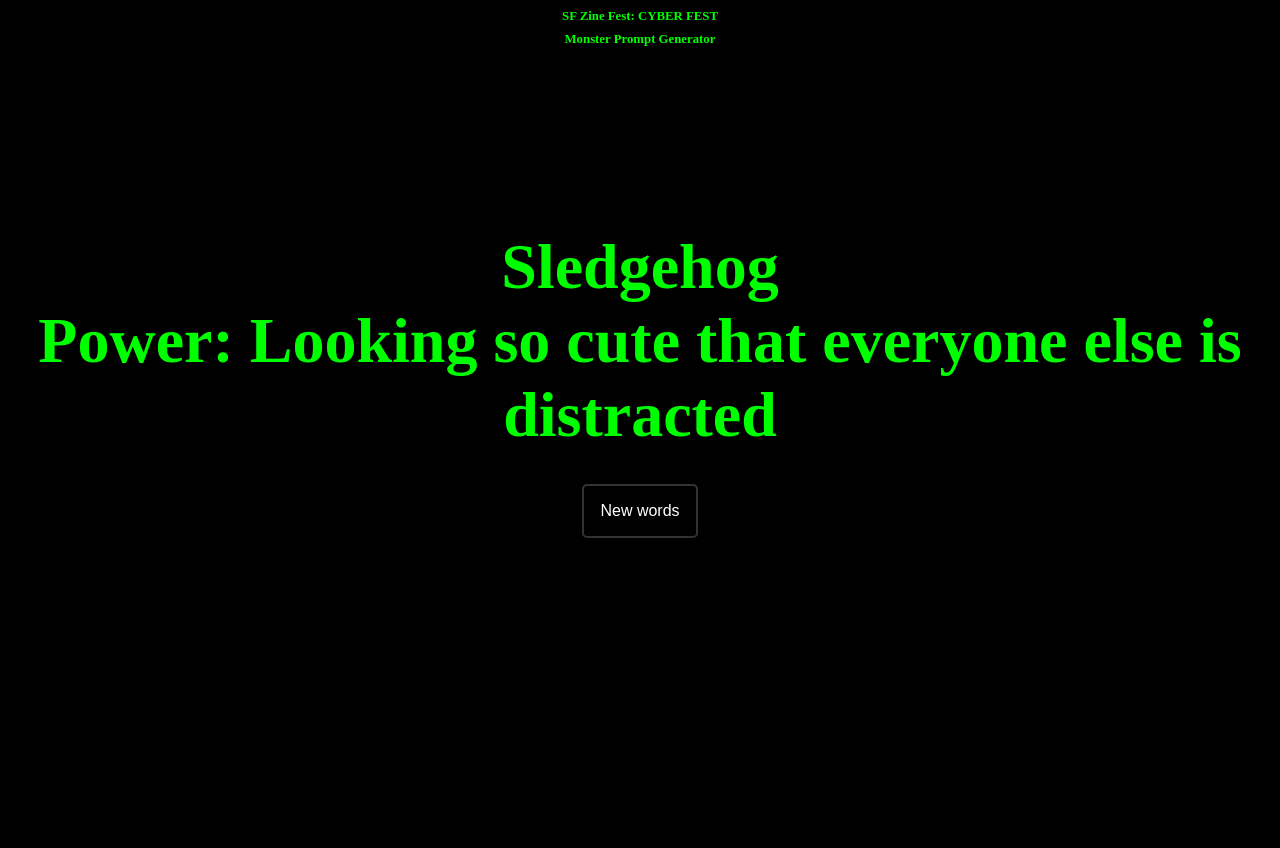
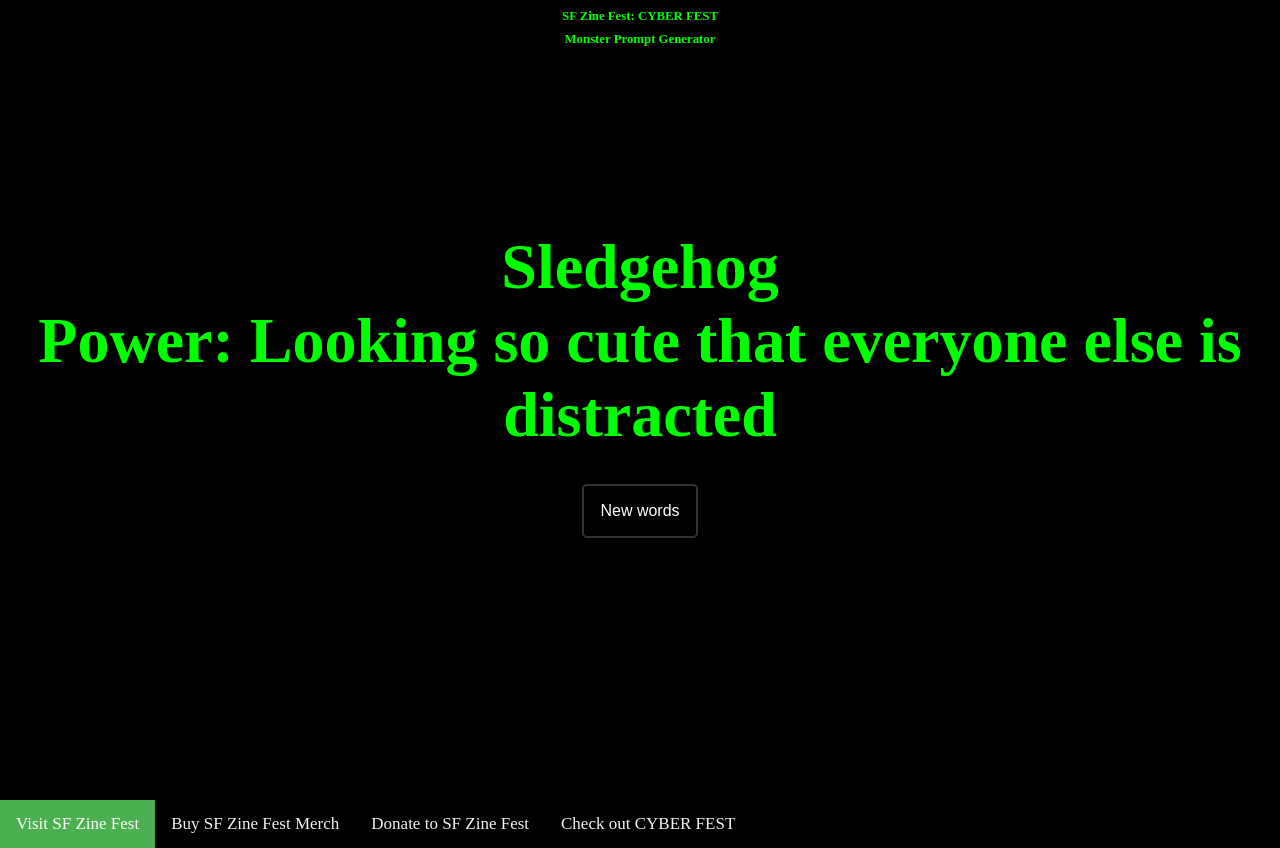
Before and after one commit to ElleEmDee/elleemdee.github.io, a plain HTML site: page sfzfmonster/index.html in a window 1280 px wide. Before the commit the page ends 800 px from the top, so only its background shows below. Drawn offline with Linux system fonts and the light colour scheme; a web font is replaced by a local one.

Commit message:
Add bottom navbar

```diff
--- a/sfzfmonster/index.html
+++ b/sfzfmonster/index.html
@@ -30,6 +30,12 @@
 
   </div>
 </div>
+<div class="navbar">
+  <a href="https://www.sfzinefest.org/" class="active">Visit SF Zine Fest</a>
+  <a href="https://sfzinefest.square.site/s/shop">Buy SF Zine Fest Merch</a>
+  <a href="https://www.flipcause.com/secure/cause_pdetails/Njg4OQ==">Donate to SF Zine Fest</a>
+  <a href="https://www.youtube.com/playlist?list=PLOW1hIh8197AC2T4BTT3Abj8IKuB58Uq6">Check out CYBER FEST</a>
+</div>
 <!-- partial -->
   <script  src="./script.js"></script>
 
--- a/sfzfmonster/script.js
+++ b/sfzfmonster/script.js
@@ -95,6 +95,7 @@ function setWords() {
     "Memes",
     "Zines",
     "Umbrella",
+    "Cactus",
   ];
 
 
--- a/sfzfmonster/style.css
+++ b/sfzfmonster/style.css
@@ -59,3 +59,25 @@ button {
     cursor: pointer;
   }
 }
+/* Style the links inside the navigation bar */
+.navbar a {
+  float: left;
+  display: block;
+  color: #f2f2f2;
+  text-align: center;
+  padding: 14px 16px;
+  text-decoration: none;
+  font-size: 17px;
+}
+
+/* Change the color of links on hover */
+.navbar a:hover {
+  background-color: #ddd;
+  color: black;
+}
+
+/* Add a color to the active/current link */
+.navbar a.active {
+  background-color: #4CAF50;
+  color: white;
+}
```
